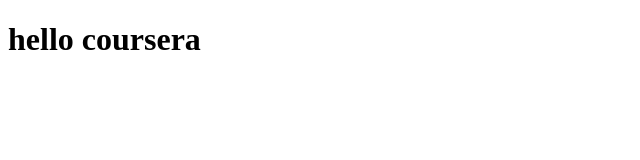
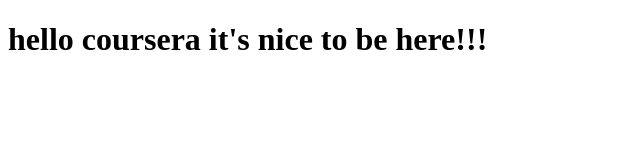
Before and after one commit to paul-nang/coursera-test, a plain HTML site: page site/index.html in a window 1280 px wide. Shown: the whole page, without its empty margins (0-640 px from the left). Drawn offline with Linux system fonts and the light colour scheme.

Commit message:
small addition to our page content

```diff
--- a/site/index.html
+++ b/site/index.html
@@ -6,7 +6,7 @@
 	<title>hello coursera</title>
 </head>
 <body>
-<h1> hello coursera<h1>
+<h1> hello coursera it's nice to be here!!!<h1>
 
 </body>
 </html>
```
